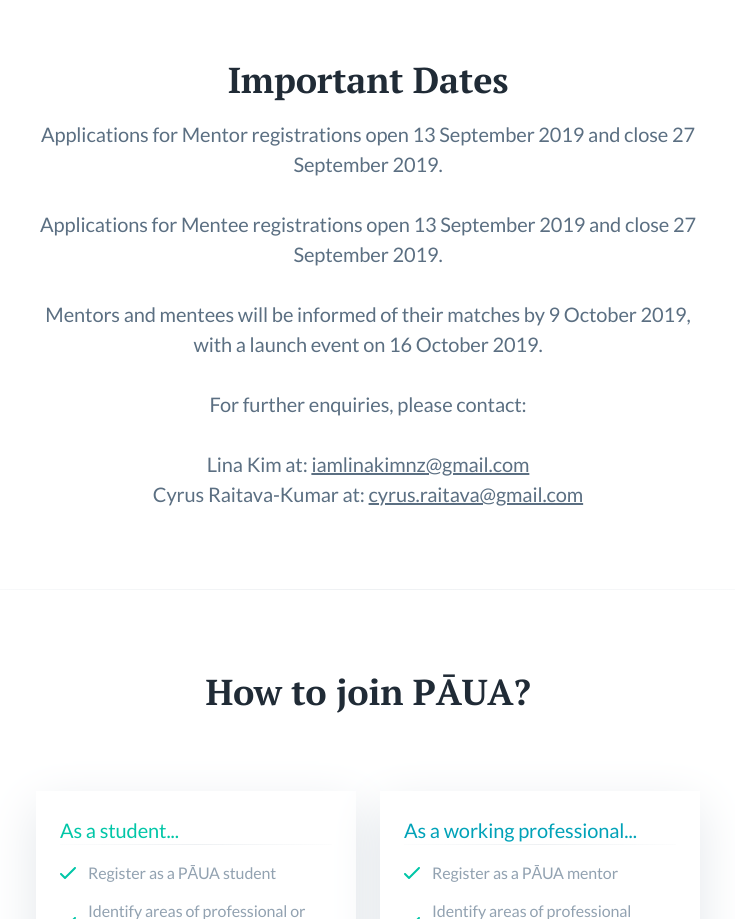
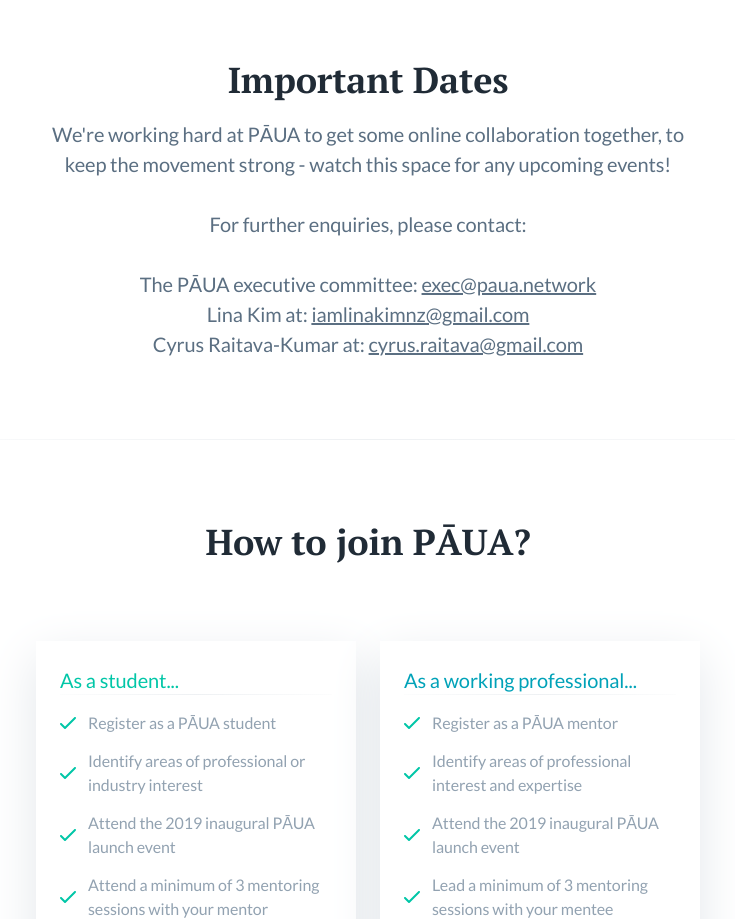
Before and after one commit to paua-dev/paua-dev.github.io, a website: page index.html in a window 1280 px wide. Shown: the part 3820-4739 px from the top of the page, without its empty margins (272-1007 px from the left). Drawn offline with nearby package versions, Linux system fonts and the light colour scheme.

Commit message:
Updated contact details, and upcoming events

```diff
--- a/index.html
+++ b/index.html
@@ -188,14 +188,11 @@
                         <div class="features-extended-header text-center">
                             <div class="container-sm">
                                 <h2 class="section-title mt-0">Important Dates</h2>
-                                <p class="section-paragraph">Applications for Mentor registrations open 13 September 2019 and close 27 September 2019.</p>
-                                <br>
-                                <p class="section-paragraph">Applications for Mentee registrations open 13 September 2019 and close 27 September 2019.</p>
-                                <br>
-                                <p class="section-paragraph">Mentors and mentees will be informed of their matches by 9 October 2019, with a launch event on 16 October 2019.</p>
+                                <p class="section-paragraph">We're working hard at PĀUA to get some online collaboration together, to keep the movement strong - watch this space for any upcoming events!</p>
                                 <br>
                                 <p class="section-paragraph">For further enquiries, please contact:</p>
                                 <br>
+                                <p class="section-paragraph">The PĀUA executive committee: <a href="mailto:exec@paua.network">exec@paua.network</a></p>
                                 <p class="section-paragraph">Lina Kim at: <a href="mailto:iamlinakimnz@gmail.com">iamlinakimnz@gmail.com</a></p>
                                 <p class="section-paragraph">Cyrus Raitava-Kumar at: <a href="mailto:cyrus.raitava@gmail.com">cyrus.raitava@gmail.com</a></p>
                             </div>
@@ -388,7 +385,7 @@
                             </a>
                         </li> -->
                         <li>
-                            <a href="mailto:paua.platform@gmail.com">
+                            <a href="mailto:exec@paua.network">
                                 <span class="screen-reader-text">Google</span>
                                 <svg width="16" height="16" xmlns="http://www.w3.org/2000/svg">
                                     <path d="M7.9 7v2.4H12c-.2 1-1.2 3-4 3-2.4 0-4.3-2-4.3-4.4 0-2.4 2-4.4 4.3-4.4 1.4 0 2.3.6 2.8 1.1l1.9-1.8C11.5 1.7 9.9 1 8 1 4.1 1 1 4.1 1 8s3.1 7 7 7c4 0 6.7-2.8 6.7-6.8 0-.5 0-.8-.1-1.2H7.9z" fill="#0EB3CE"/>
```
